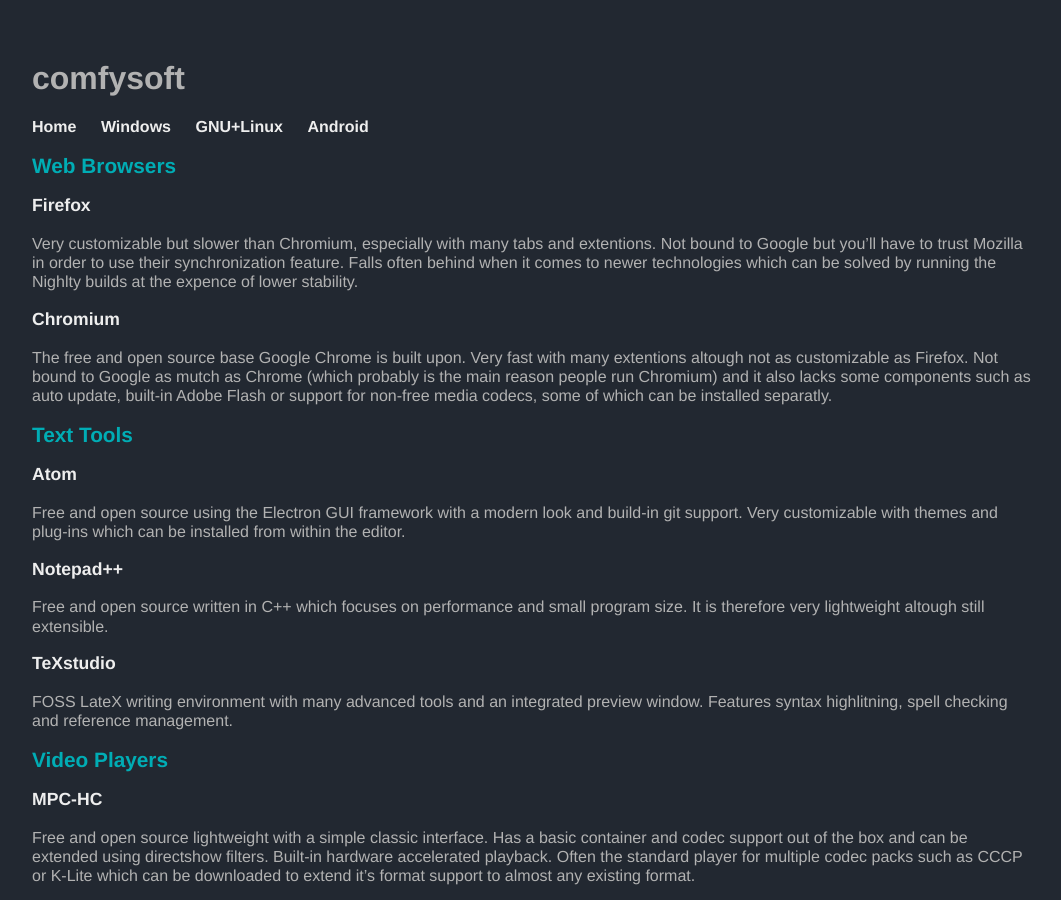
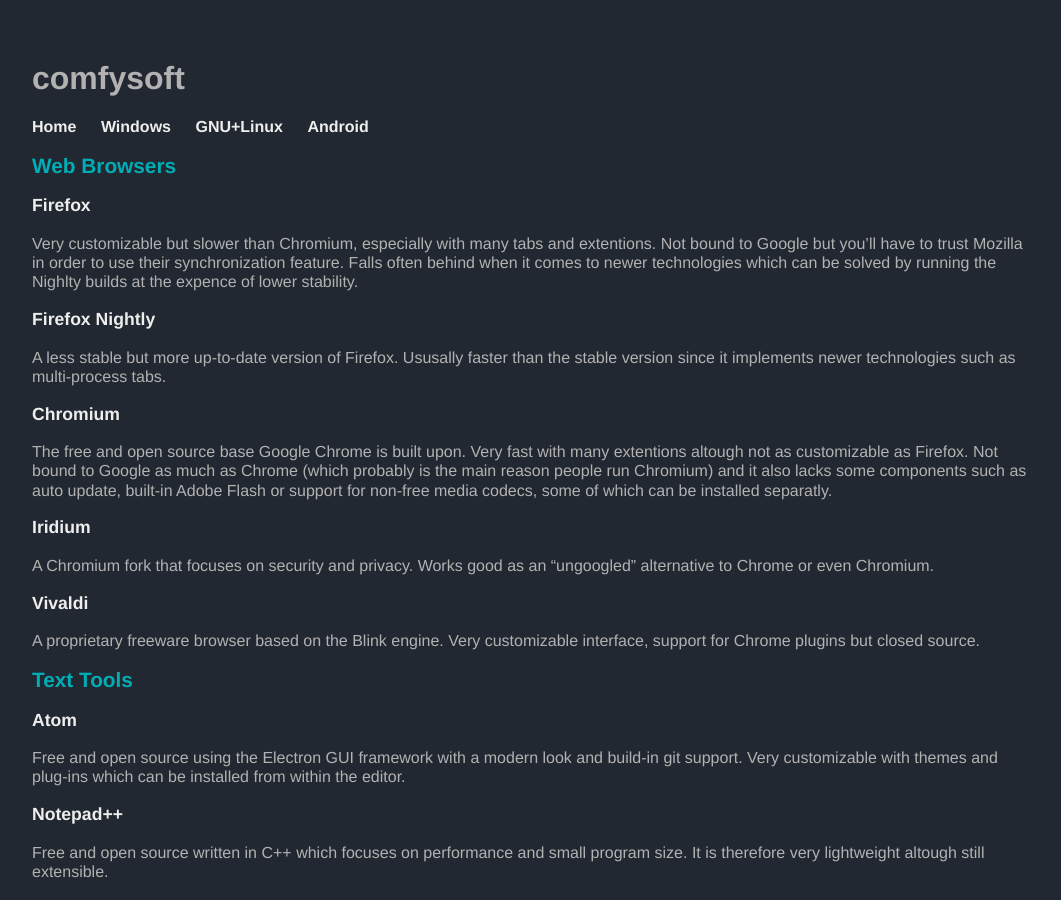
Before and after one commit to mightynerd/comfysoft, a Jekyll site: the page built from w/index.md, in a window 1280 px wide and 900 px high. Shown: the whole window, without its empty margins (108-1169 px from the left). Built offline with Jekyll 4.4.1, drawn with Linux system fonts in a browser that asks for light colours.

Commit message:
More web browsers

```diff
--- a/w/index.md
+++ b/w/index.md
@@ -13,10 +13,17 @@ to use their synchronization feature. Falls often behind when it comes
 to newer technologies which can be solved by running the Nighlty builds
 at the expence of lower stability.
 
+### Firefox Nightly
+A less stable but more up-to-date version of Firefox. Ususally faster than the stable version since it implements newer technologies such as multi-process tabs.
+
 ### Chromium
-The free and open source base Google Chrome is built upon. Very fast with many extentions altough not as customizable as Firefox. Not bound to Google as mutch as Chrome (which probably is the main reason people run Chromium) and it also lacks some components
-such as auto update, built-in Adobe Flash or support for non-free media codecs,
-some of which can be installed separatly.
+The free and open source base Google Chrome is built upon. Very fast with many extentions altough not as customizable as Firefox. Not bound to Google as much as Chrome (which probably is the main reason people run Chromium) and it also lacks some components such as auto update, built-in Adobe Flash or support for non-free media codecs, some of which can be installed separatly.
+
+### Iridium
+A Chromium fork that focuses on security and privacy. Works good as an "ungoogled" alternative to Chrome or even Chromium.
+
+### Vivaldi
+A proprietary freeware browser based on the Blink engine. Very customizable interface, support for Chrome plugins but closed source.
 
 ## Text Tools
 
```
